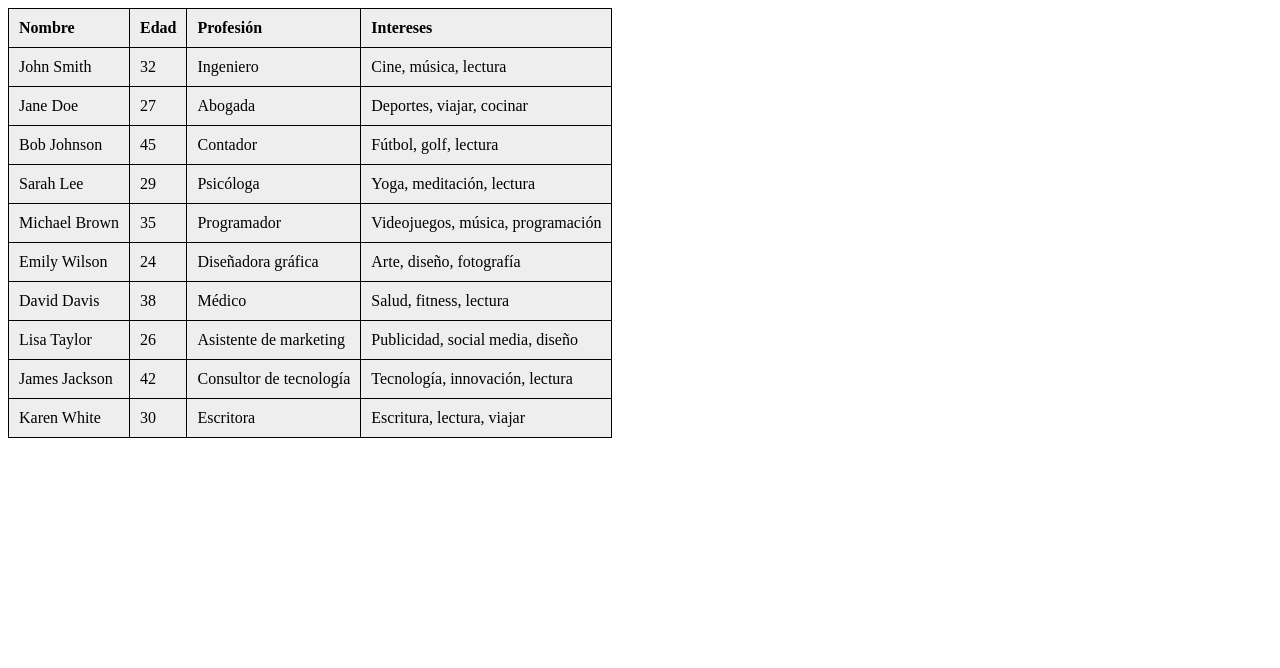
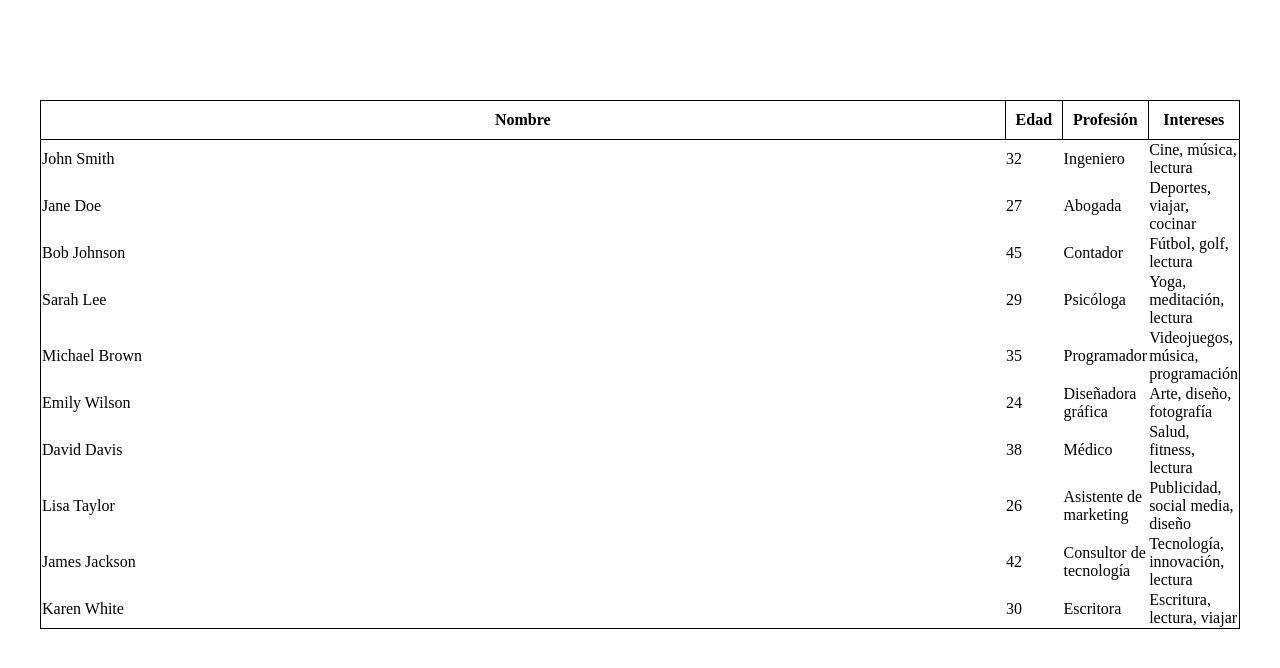
Before and after one commit to saragismondi/dartis, a website built with webpack: page docs/table-resize/table-resize.html in a window 1280 px wide. Built offline with nearby package versions, Linux system fonts and the light colour scheme; a script that the page names is missing.

Commit message:
table resize modifications

```diff
--- a/docs/table-resize/table-resize.css
+++ b/docs/table-resize/table-resize.css
@@ -1,19 +1,29 @@
-table {
-    border-style: solid;
-    border-color: black;
-    border: 0;
-    border-collapse: collapse;
+.contenedor {
+    width: 1200px;
+    margin: auto;
+    margin-top: 100px;
 }
 
+table, th {
+    border-collapse: collapse;
+    width: 100%;
+    border: 1px solid black;
+}
 
 table th.resizing {
     cursor: col-resize;
 }
 
-
-th, td {
+.contenedor .JPadding > tbody > tr > td,
+.contenedor .JPadding > tbody > tr > th {
     border: 1px solid black;
-    padding: 10px;
+    padding: 10px!important;
+    padding-left: 10px!important;
+    padding-right: 10px!important;
     text-align: left;
     background-color: #eee;
 }
+
+.contenedor table th {
+    padding: 10px;
+}
--- a/docs/table-resize/table-resize.html
+++ b/docs/table-resize/table-resize.html
@@ -28,14 +28,14 @@
     <link href="https://fonts.googleapis.com/icon?family=Material+Icons" rel="stylesheet">
     <link href="https://fonts.googleapis.com/icon?family=Material+Icons+Outlined" rel="stylesheet">
 
-    <script src="js/jquery.js"></script>
-    <script src="js/colResizable.min.js"></script>
 
 
   <meta name="theme-color" content="#fafafa">
 </head>
 
 <body>
+  <div class="contenedor">
+
     <table>
         <thead>
           <tr>
@@ -109,8 +109,10 @@
           </tr>
         </tbody>
       </table>
+  </div>
 
-
-    <script src="../table-resize/table.resize.js"></script>
+<script src="https://cdnjs.cloudflare.com/ajax/libs/jquery/3.7.1/jquery.min.js"></script>
+<script src="https://cdnjs.cloudflare.com/ajax/libs/colresizable/1.6.0/colResizable-1.6.js"></script>
+      <script src="../table-resize/table.resize.js"></script>
 </body>
 </html>
```
Also changed, not shown: docs/table-resize/table.resize.js (+0 -32 lines).
